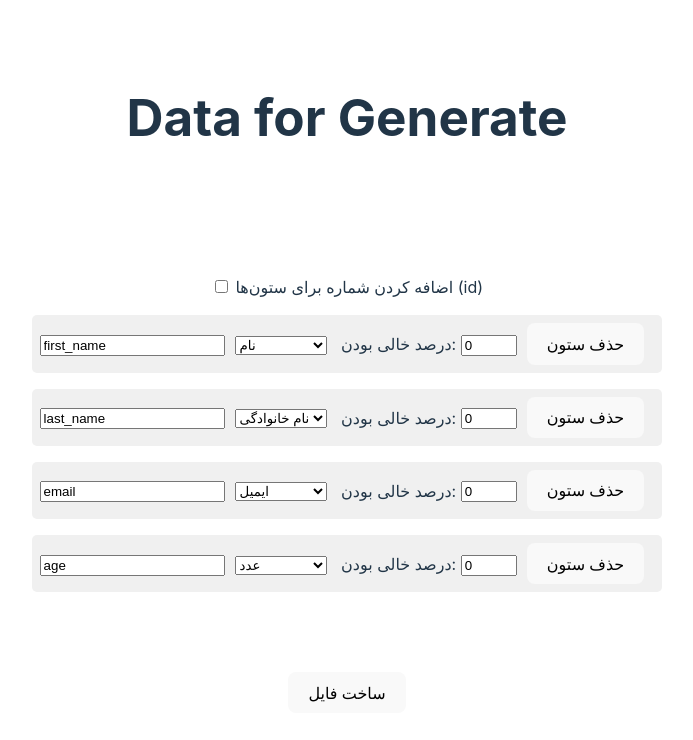
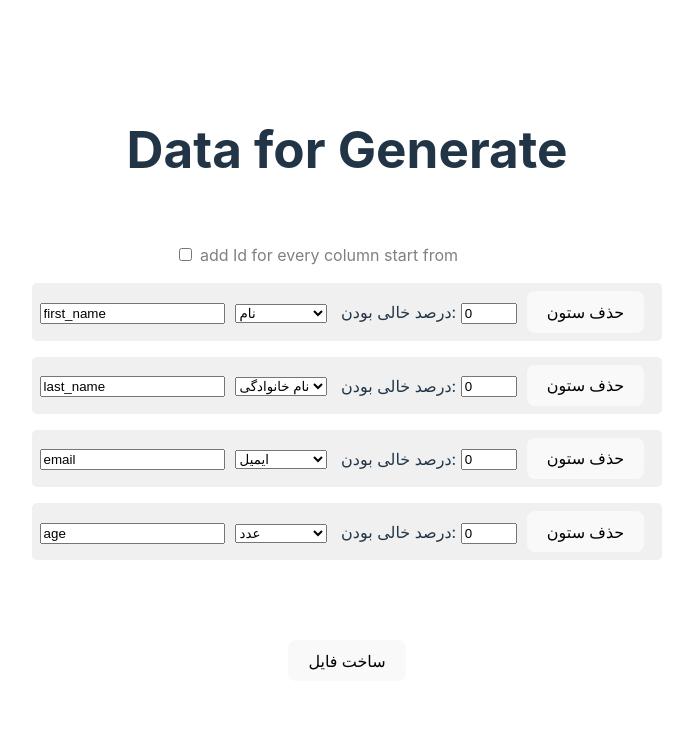
Before and after one commit to mohsen12999/mock-data-generator, a Vue app: page / in a window 1280 px wide. Shown: the top 740 px of the page, without its empty margins (293-986 px from the left). Built offline with nearby package versions, Linux system fonts and the light colour scheme.

Commit message:
add id row component

```diff
--- a/src/components/DataCard.vue
+++ b/src/components/DataCard.vue
@@ -1,5 +1,6 @@
 <script setup lang="ts">
 import DataRow from './DataRow.vue';
+import IdRow from './IdRow.vue';
 
 // import { ref } from "vue";
 
@@ -22,16 +23,9 @@ const downloadfile = () => {
 <template>
   <!-- <h1>{{ msg }}</h1> -->
 
-  <div class="card"></div>
-
   <div class="card">
 
-    <div class="row">
-      <label for="add_id">
-        <input type="checkbox" name="add_id" id="add_id" />
-        اضافه کردن شماره برای ستون‌ها (id)
-      </label>
-    </div>
+    <IdRow />
 
    <DataRow row_name="first_name" row_type="first_name" />
    <DataRow row_name="last_name" row_type="last_name" />
--- /dev/null
+++ b/src/components/IdRow.vue
@@ -0,0 +1,25 @@
+<script setup></script>
+
+<template>
+    <div class="row">
+        <label for="add_id">
+            <input type="checkbox" name="add_id" id="add_id" />
+            add Id for every column start from
+            <input type="number" class="id_starter_number" value="1" />
+        </label>
+    </div>
+</template>
+
+<style scoped>
+.id_starter_number {
+    width: 3rem;
+}
+
+label:has(>input[type="checkbox"]:not(:checked)) {
+    color: gray;
+}
+
+label:has(>input[type="checkbox"]:not(:checked)) input[type="number"] {
+    visibility: hidden;
+}
+</style>
```
